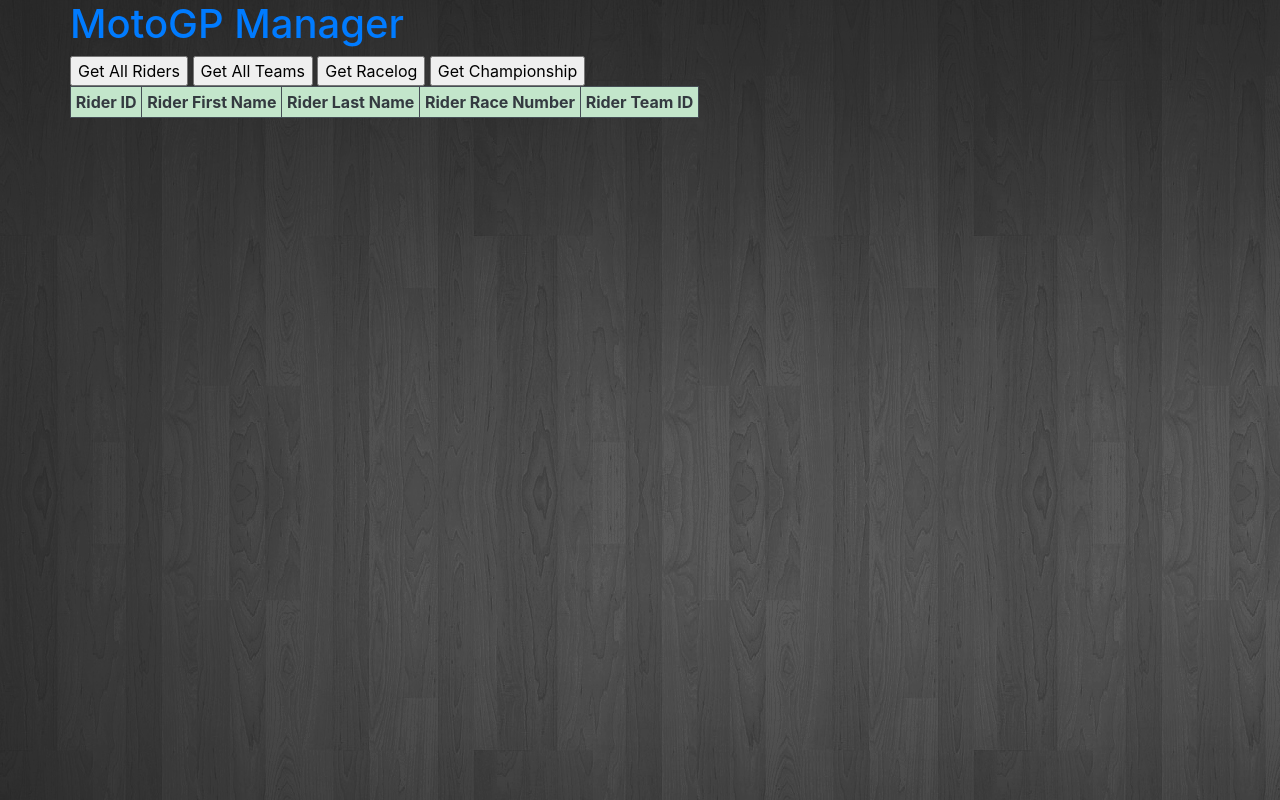
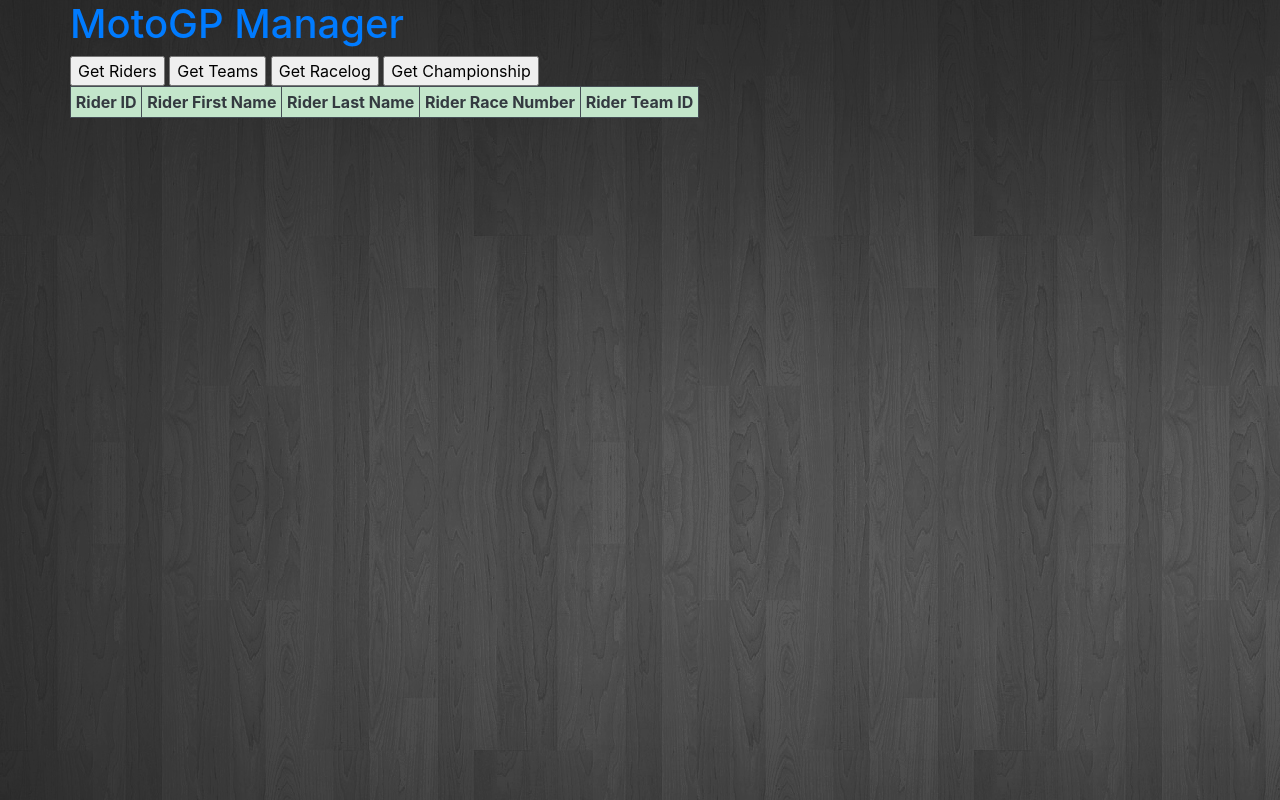
Before and after one commit to JackFlanagan93/QASoloProject, a plain HTML site: page src/main/webapp/index.html in a window 1280 px wide. Drawn offline with nearby package versions, Linux system fonts and the light colour scheme.

Commit message:
added buttons

```diff
--- a/src/main/webapp/index.html
+++ b/src/main/webapp/index.html
@@ -16,8 +16,8 @@
 
         <div class="row">
             <div>
-                <input type="button" id="btnR" Value="Get All Riders" onclick="getAllRiders()">
-                <input type="button" id="btnT" Value="Get All Teams" onclick="getAllTeams()">
+                <input type="button" id="btnR" Value="Get Riders" onclick="getAllRiders()">
+                <input type="button" id="btnT" Value="Get Teams" onclick="getAllTeams()">
                 <input type="button" id="btnRL" Value="Get Racelog" onclick="getRaceLog()">
                 <input type="button" id="btnC" Value="Get Championship" onclick="getChampionship()">
             </div>
```
